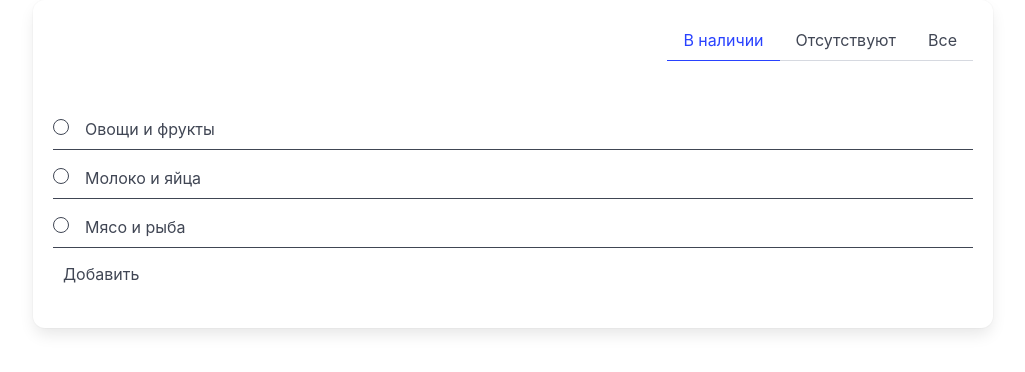
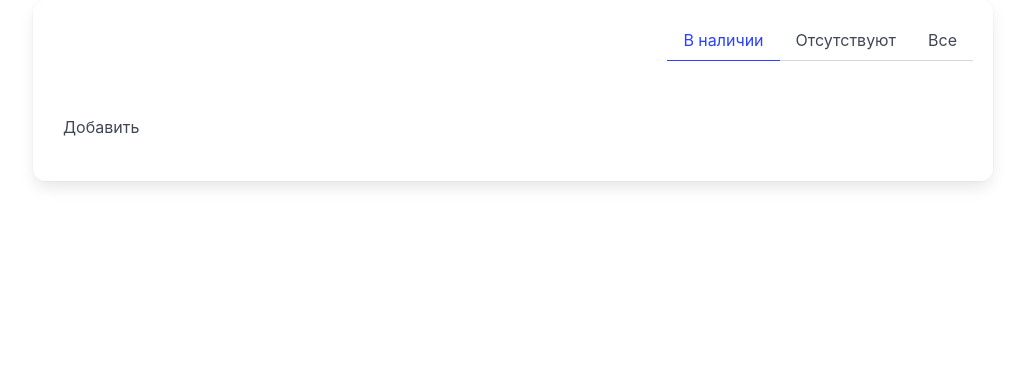
Before and after one commit to steamdroid/simple-inventory, a Vue app: page / in a window 1280 px wide. Shown: the top 372 px of the page, without its empty margins (127-1152 px from the left). Built offline with nearby package versions, Linux system fonts and the light colour scheme.

Commit message:
add saving/loading data to localStorage

```diff
--- a/src/stores/thingsStore.js
+++ b/src/stores/thingsStore.js
@@ -1,14 +1,8 @@
 import { defineStore } from 'pinia';
-import { ref, computed } from 'vue';
+import { ref, computed, watch } from 'vue';
 
 export const useThingsStore = defineStore('things', () => {
-  const data = ref([
-    { id: 1, text: 'Овощи и фрукты', closed: true, parent: null },
-    { id: 2, text: 'Молоко и яйца', closed: true, parent: null },
-    { id: 3, text: 'Мясо и рыба', closed: true, parent: null },
-    { id: 4, text: 'Молоко', marked: false, closed: null, parent: 2 },
-    { id: 5, text: 'Яйца', marked: true, closed: null, parent: 2 }
-  ]);
+  const data = ref([]);
 
   const modes = ref([
     {
@@ -27,6 +21,24 @@ export const useThingsStore = defineStore('things', () => {
       active: false
     }
   ]);
+
+  function getDataFromStorage() {
+    const storageData = localStorage.getItem('data');
+
+    if (storageData) {
+      data.value = JSON.parse(storageData);
+    }
+  }
+
+  function saveDataToStorage() {
+    localStorage.setItem('data', JSON.stringify(data.value));
+  }
+
+  getDataFromStorage();
+
+  watch(data, () => {
+    saveDataToStorage();
+  });
 
   const activeMode = computed(() => {
     return modes.value.find((mode) => mode.active);
@@ -84,10 +96,14 @@ export const useThingsStore = defineStore('things', () => {
       marked: false,
       closed: null
     });
+
+    saveDataToStorage();
   }
 
   function removeItem(id) {
     data.value = data.value.filter((item) => item.id !== id);
+
+    saveDataToStorage();
   }
 
   function findItemById(id) {
```
